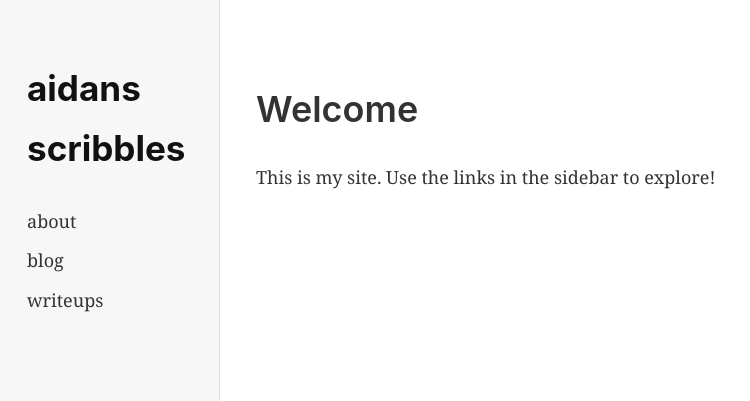
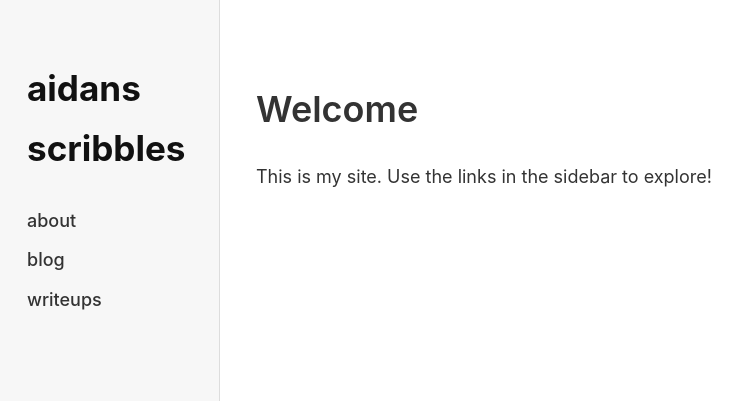
Before and after one commit to aidanvoidout/aidanvoidout.github.io, a Jekyll site: the page built from index.md, in a window 1280 px wide. Shown: the top 401 px of the page, without its empty margins (0-750 px from the left). Built offline with Jekyll 4.4.1, drawn with Linux system fonts in a browser that asks for light colours; nearby versions of some CDN libraries.

Commit message:
Update style.css

```diff
--- a/assets/css/style.css
+++ b/assets/css/style.css
@@ -100,7 +100,7 @@ a:hover {
 }
 
 body {
-  font-family: "Georgia", "Times New Roman", serif;
+  font-family: -apple-system, BlinkMacSystemFont, "Segoe UI", Roboto, sans-serif;
   line-height: 1.7;
   font-size: 18px;
   color: #333;
```
